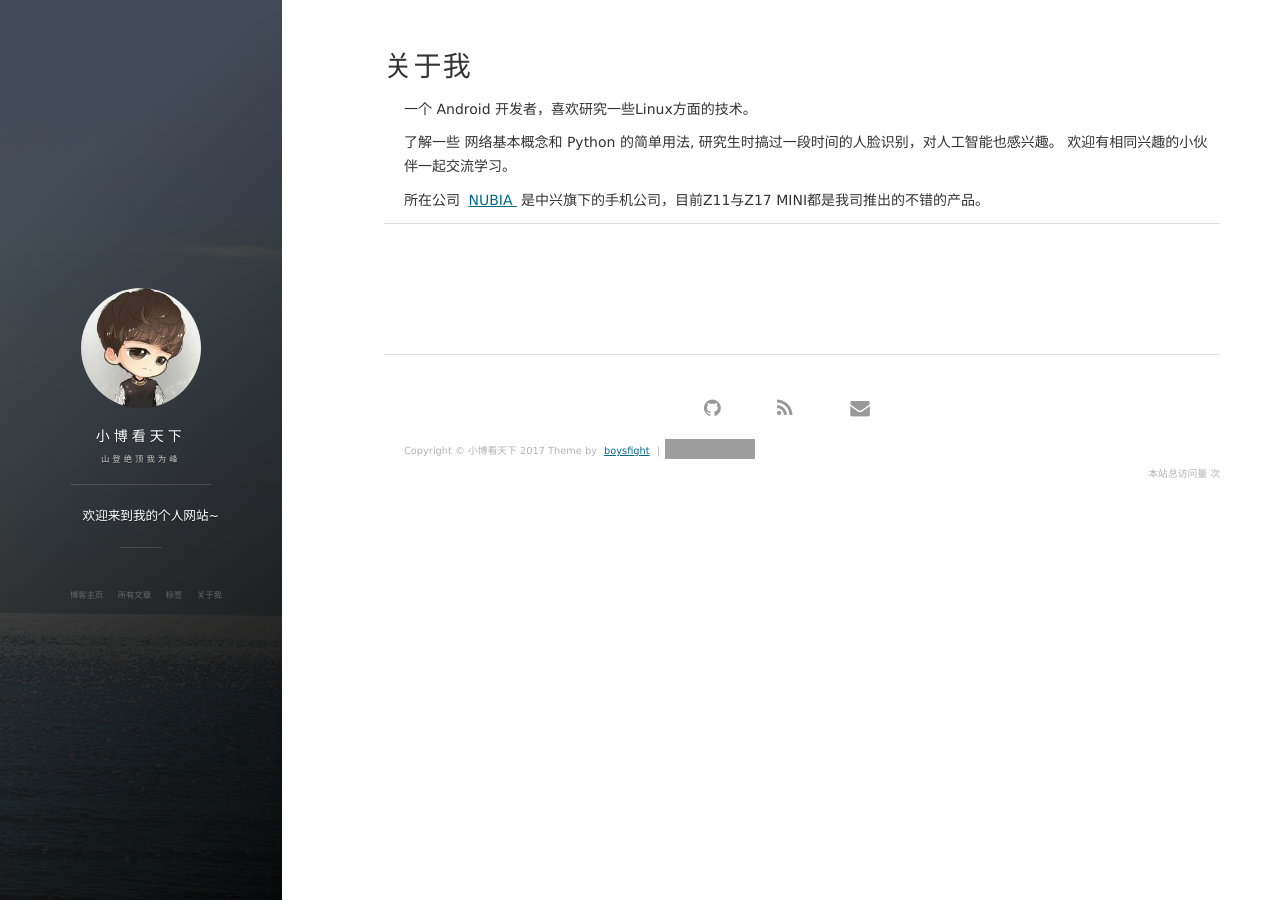
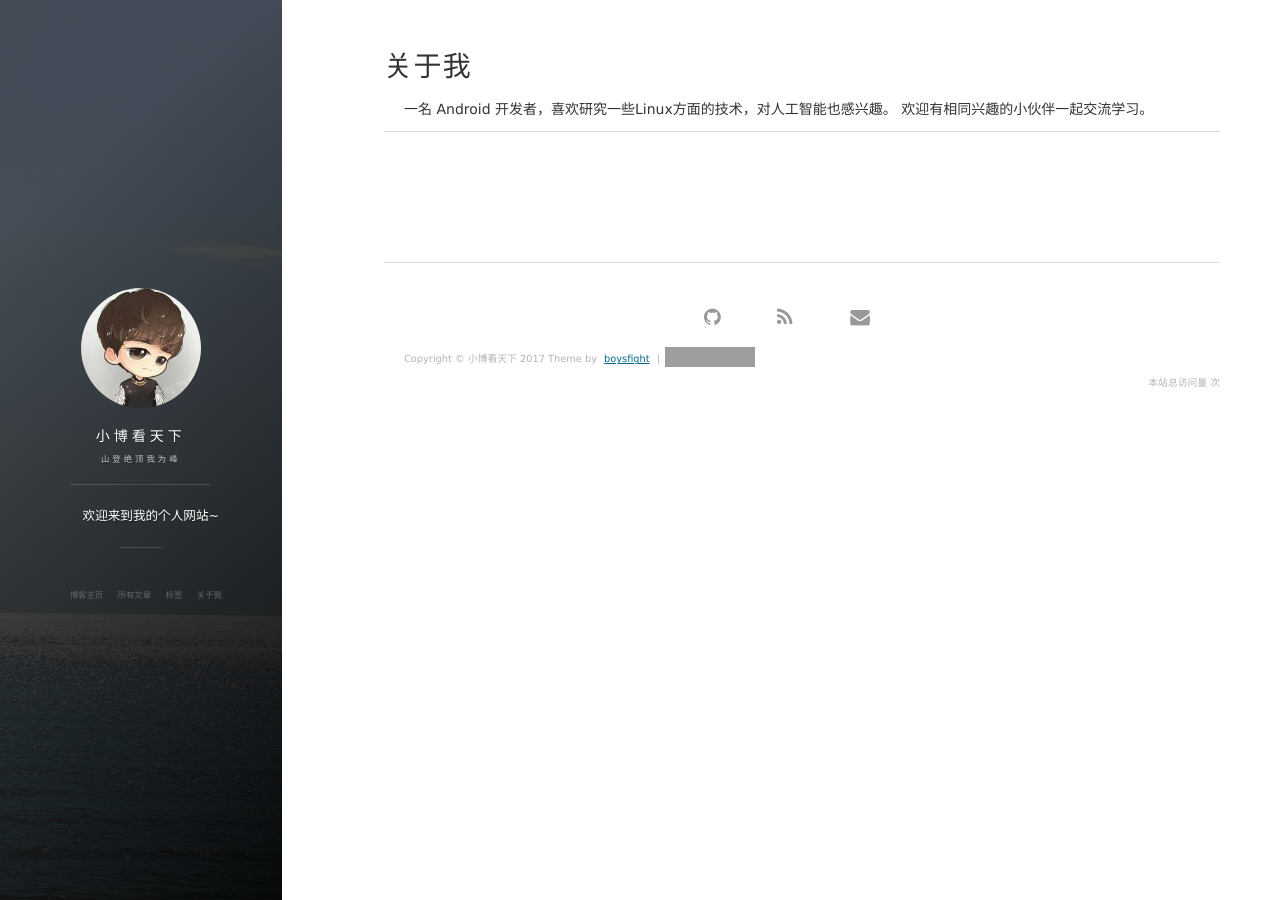
Before and after one commit to BoysFight/BoysFight.github.io, a Jekyll site: the page built from about.md, in a window 1280 px wide. Built offline with Jekyll 4.4.1, drawn with Linux system fonts in a browser that asks for light colours; nearby versions of some CDN libraries; comment, search, counter and statistics services are not loaded; grey boxes are pictures that could not be loaded.

Commit message:
Update about.md

```diff
--- a/about.md
+++ b/about.md
@@ -2,18 +2,9 @@
 layout: page
 title: 关于我
 ---
-
-一个 Android 开发者，喜欢研究一些Linux方面的技术。
 <p>
-了解一些 网络基本概念和 Python 的简单用法, 研究生时搞过一段时间的人脸识别，对人工智能也感兴趣。
+一名 Android 开发者，喜欢研究一些Linux方面的技术，对人工智能也感兴趣。
 欢迎有相同兴趣的小伙伴一起交流学习。
 <p>
 
-所在公司
-<a target="_blank" href="https://www.nubia.com/"> NUBIA </a>
-是中兴旗下的手机公司，目前Z11与Z17 MINI都是我司推出的不错的产品。
-<p>
-
-<p>
-
 {% include comments.html %}
```
